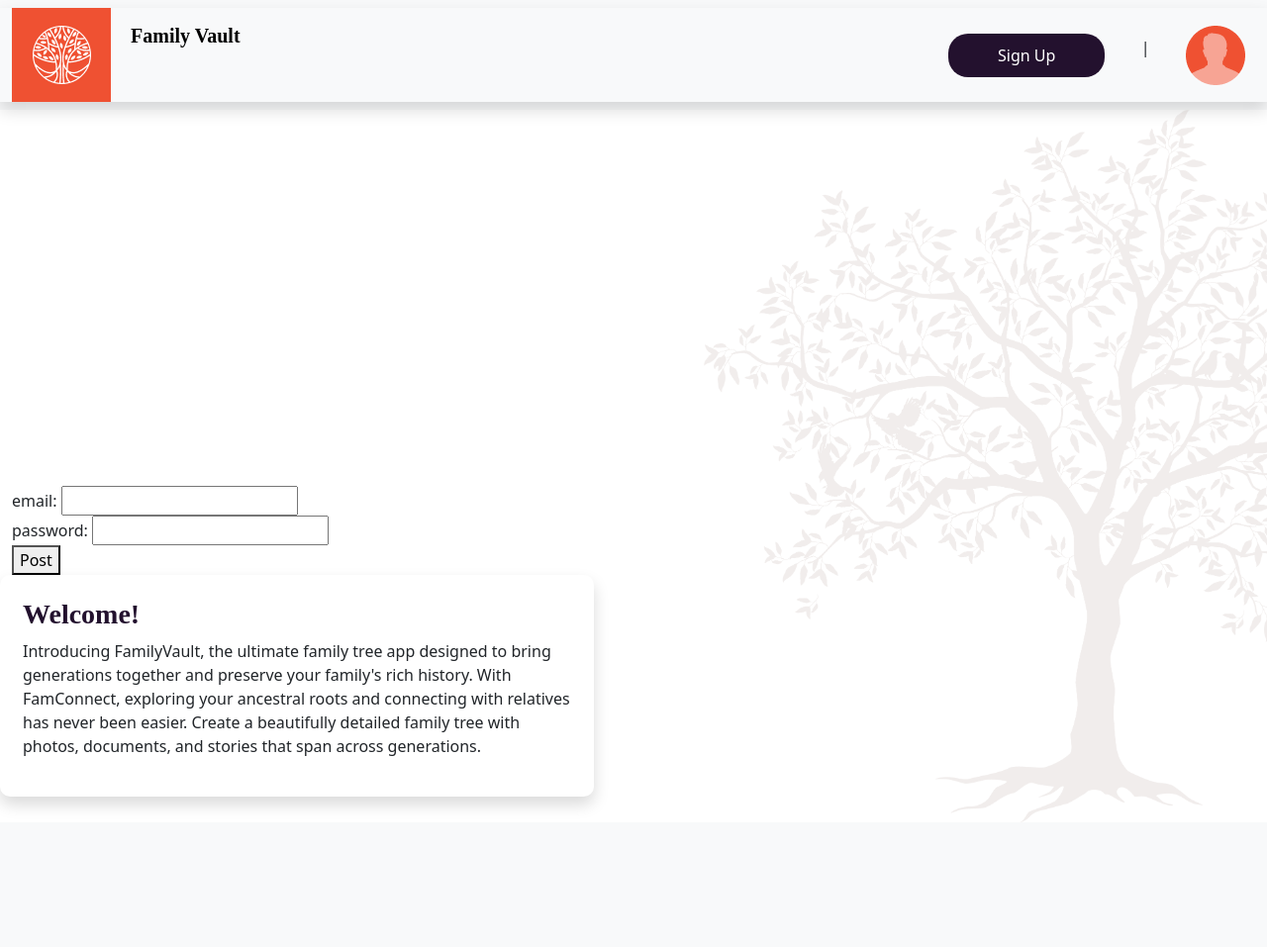
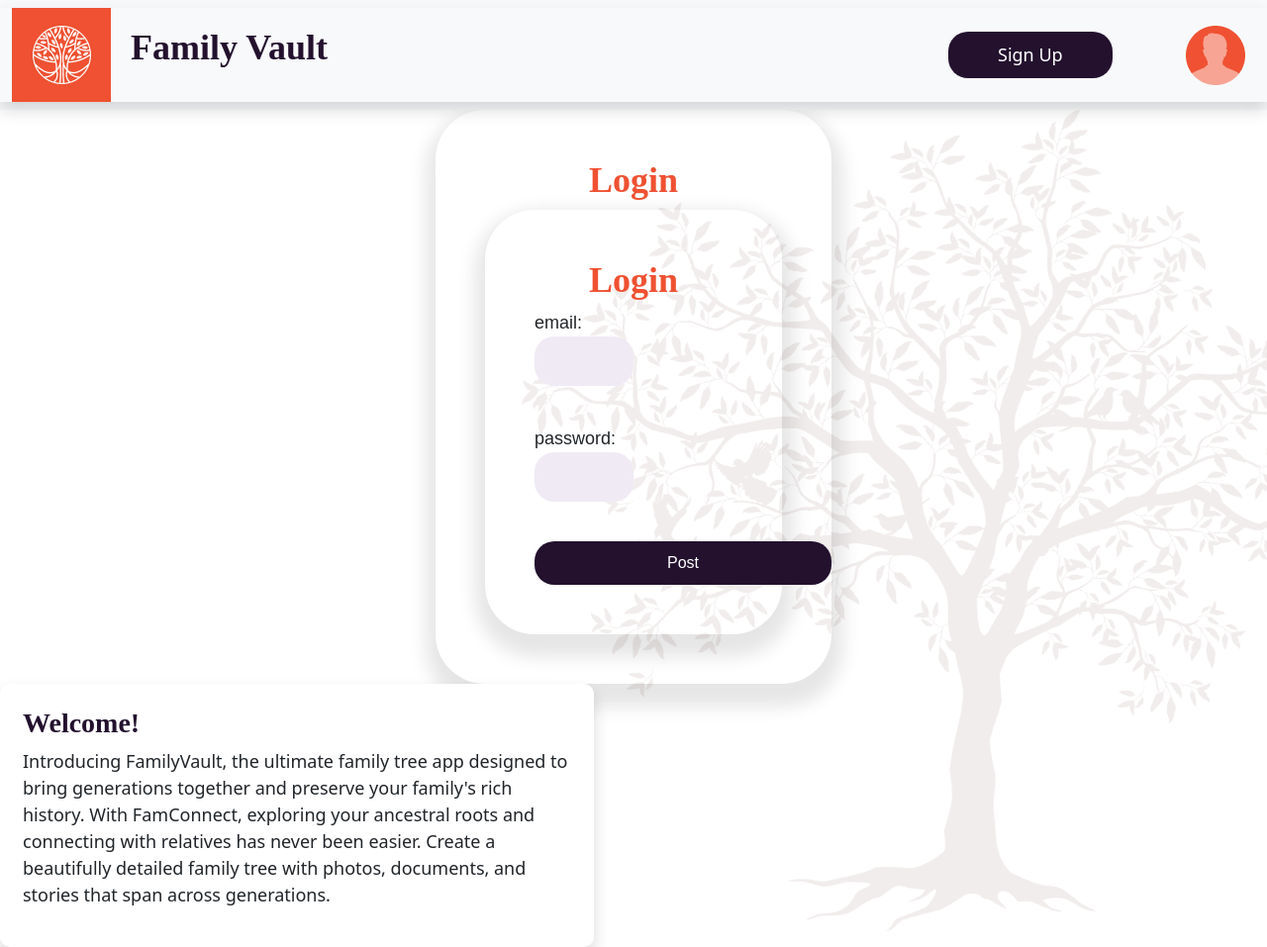
Before and after one commit to ChristianAlteri/Family-Vault, a Node server app: page /login in a window 1280 px wide. Shown: the whole page at 99% size. Before the commit the page ends 829 px from the top, so only its background shows below. Run offline with Node 20, Linux system fonts and the light colour scheme; some libraries are stand-ins or nearby versions.

Commit message:
latest push

```diff
--- a/helper/binaryTree.js
+++ b/helper/binaryTree.js
@@ -43,6 +43,3 @@ const bfs = (root) => {
     }
 }
 bfs(snooki)
-
-// run
-// node ./helper/binaryTree.js
--- a/helper/helper.js
+++ b/helper/helper.js
@@ -47,7 +47,7 @@ const createRelationToLoggedInUser = async (req, res, newUser) => {
 const linkNode = async (req, res, newUser, relationData, generation) => {
   try {
     let linkedSide;
-console.log('here');
+// console.log('here');
     if (req.body.side_from_sex === 0 && req.body.side_id === 5) {
         linkedSide = 2;
     } else if (req.body.side_from_sex === 1 && req.body.side_id === 5) {
@@ -68,7 +68,7 @@ console.log('here');
       side_id: linkedSide
     });
     // console.log(linkedRelationData);
-    res.render()
+    res.render() // send to handlebar
   } catch (error) {
     res.status(400).json(err);
   }
--- a/views/layouts/main.hbs
+++ b/views/layouts/main.hbs
@@ -3,10 +3,10 @@
 <head>
     <meta charset="UTF-8">
     <meta name="viewport" content="width=device-width, initial-scale=1.0">
-    <link rel="stylesheet" href="public/assets/style.css">
+    {{!-- <link rel="stylesheet" href="public/assets/style.css"> --}}
      <!-- Bootstrap CSS -->
     <link rel="stylesheet" href="https://cdn.jsdelivr.net/npm/bootstrap@5.3.0/dist/css/bootstrap.min.css">
-    {{!-- <link rel="stylesheet" href="../../public/assets/style.css"> --}}
+    <link rel="stylesheet" href="../../public/assets/style.css">
 
 
     <title>Document</title>
@@ -25,7 +25,6 @@
     </div>
     <div class="menu-right">
       <button class="sign-up" href="#">Sign Up</button>
-      <p>|</p>
       <img src="./public/assets/image/Frame 11.png">
     </div>
   </div>
--- a/views/layouts/main.handlebars
+++ b/views/layouts/test.handlebars
@@ -3,7 +3,7 @@
 <head>
     <meta charset="UTF-8">
     <meta name="viewport" content="width=device-width, initial-scale=1.0">
-    <link rel="stylesheet" href="style.css">
+    {{!-- <link rel="stylesheet" href=""> --}}
      <!-- Bootstrap CSS -->
     <link rel="stylesheet" href="https://cdn.jsdelivr.net/npm/bootstrap@5.3.0/dist/css/bootstrap.min.css">
     <link rel="stylesheet" href="./public/assets/style.css">
--- a/views/login_test.hbs
+++ b/views/login_test.hbs
@@ -1,5 +1,8 @@
-<section>
+<div class="container" id="login-container">
+    <h2>Login</h2>
+{{!-- <section> --}}
 
 {{> login_form_test}}
 
-</section>
+{{!-- </section> --}}
+</div>
--- a/views/partials/login_form_test.hbs
+++ b/views/partials/login_form_test.hbs
@@ -1,15 +1,21 @@
+<div class="container" id="login-container">
+    <h2>Login</h2>
 <form method='POST' action='/login'>
-  <div>
+
+      <div class="form-row">
+  <div class="form-group col-md-6">
     <label for='email'>email:</label>
     <input type='text' id='email' name='email' required />
   </div>
 
-  <div>
+  <div class="form-group col-md-6">
     <label for='password'>password:</label>
     <input type='text' id='password' name='password' required />
   </div>
 
 
-
-  <button type='submit'>Post</button>
+ <div class="form-group" id="submitbtn-container"></div>
+  <button type='submit' class="btn btn-primary" value="Submit" id="formsubmit" >Post</button>
 </form>
+    </div>
+    </div>
```
